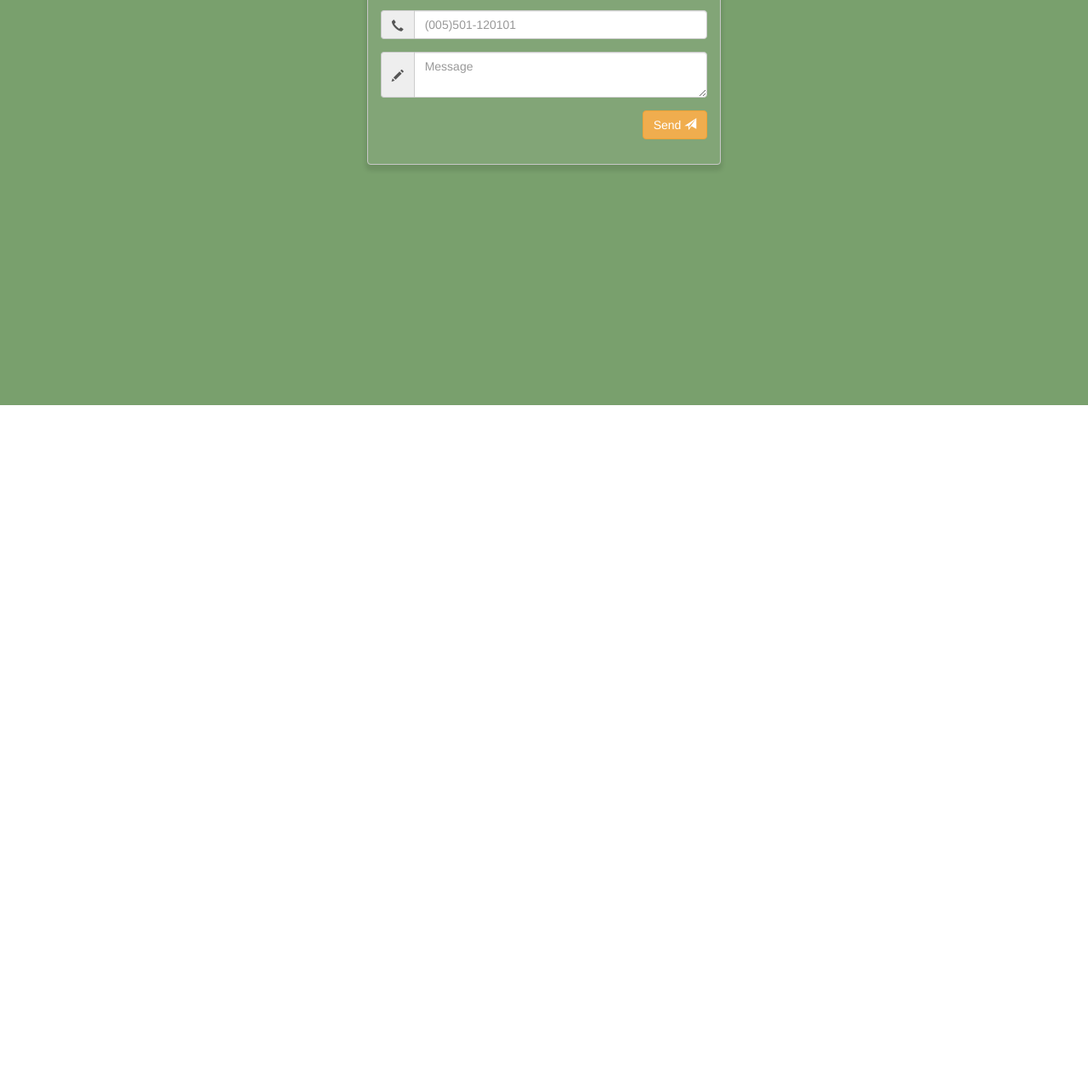
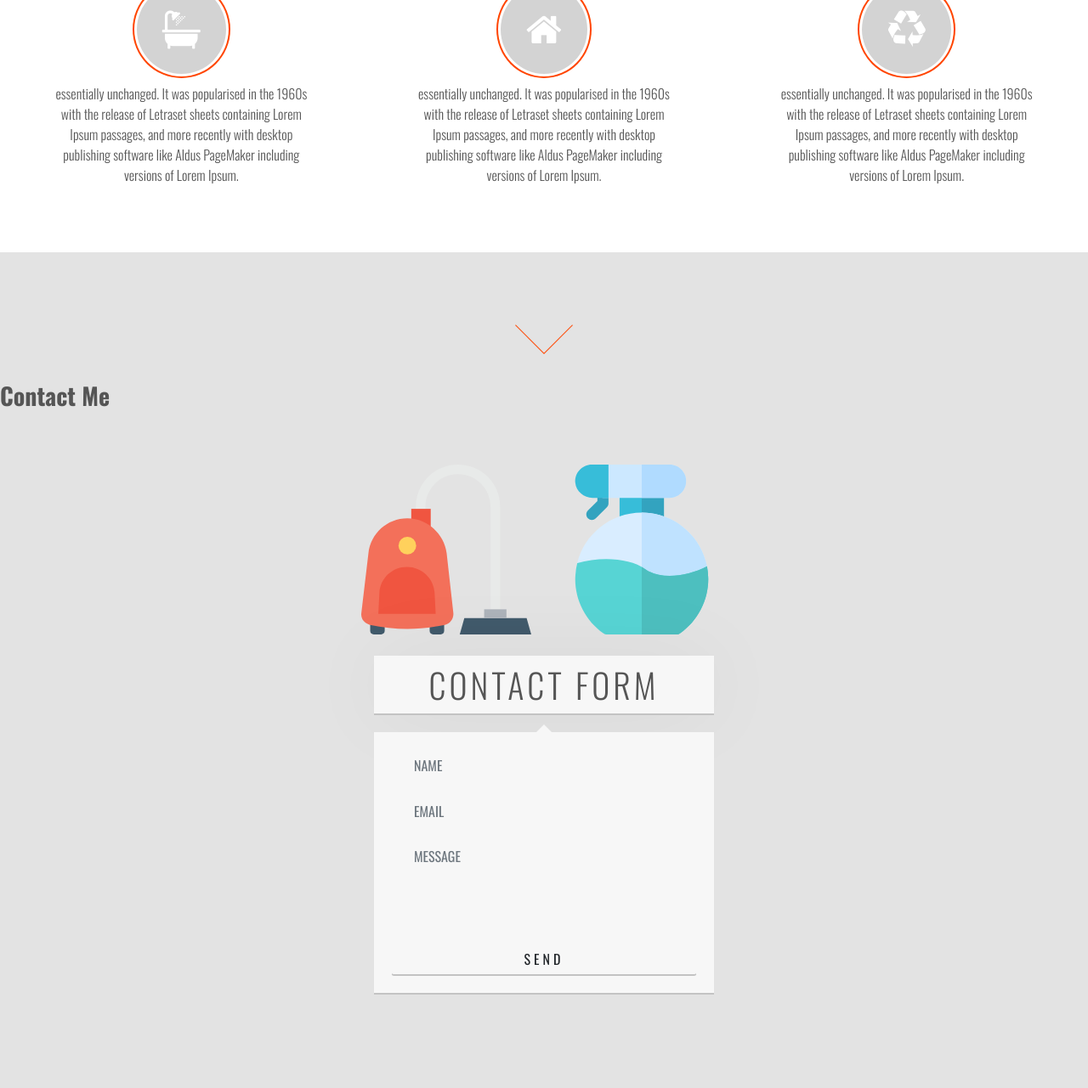
Before and after one commit to vanhunick/Cleaning, a plain HTML site: page index.html in a window 1280 px wide. Shown: the part 323-1604 px from the top of the page at 85% size. Before the commit the page ends 800 px from the top, so only its background shows below. Drawn offline with nearby package versions, Linux system fonts and the light colour scheme.

Commit message:
Added services row and arrow to animate to contact form

```diff
--- a/css/index.css
+++ b/css/index.css
@@ -1,21 +1,209 @@
-body{
-    background-image: linear-gradient(#79a06d, #79a06d);
+@import url(http://fonts.googleapis.com/css?family=Oswald:400,700,300);
+.centered {
+  margin: 0 auto;
+  text-align: center;
+}
+.uppercase {
+  text-transform: uppercase;
+}
+.bottom-line {
+  border-bottom: 2px solid #c3c3c3;
+}
+::-webkit-resizer {
+  display: none;
+}
+body {
+  background-color: #e3e3e3;
+  color: #555;
+  font-family: 'Oswald', sans-serif;
+  font-weight: 300;
+  padding-top: 40px;
+}
+body * {
+  outline: none !important;
+}
+header h1 {
+  text-transform: uppercase;
+  margin: 0 auto;
+  text-align: center;
+  border-bottom: 2px solid #c3c3c3;
+  background-color: #f7f7f7;
+  box-shadow: 0px 0px 100px rgba(0, 0, 0, 0.05);
+  color: #555;
+  font-weight: 300;
+  width: 400px;
+  padding: 10px 0px 10px 0px;
+  letter-spacing: 4px;
+}
+section {
+  margin: 0 auto;
+  text-align: center;
+}
+.arrow-up {
+  margin: 0 auto;
+  text-align: center;
+  position: relative;
+  top: 1px;
+  width: 0;
+  height: 0;
+  margin-top: 10px;
+  border-left: 10px solid transparent;
+  border-right: 10px solid transparent;
+  border-bottom: 10px solid #f7f7f7;
+}
+form#contact {
+  margin: 0 auto;
+  text-align: center;
+  border-bottom: 2px solid #c3c3c3;
+  width: 400px;
+  padding: 20px;
+  background-color: #f7f7f7;
+}
+.form-control {
+  box-shadow: none;
+  border-radius: 0;
+  background-color: #f7f7f7;
+  outline: none;
+  border: none;
+  box-shadow: none !important;
+}
+textarea#message {
+  min-height: 100px;
+  resize: vertical;
+  overflow: hidden;
+  border-bottom: 0px;
+}
+button#send {
+  text-transform: uppercase;
+  border-bottom: 2px solid #c3c3c3;
+  margin-top: 20px;
+  letter-spacing: 4px;
 }
 
-#box{
-    border: 1px solid rgb(200, 200, 200);
-    box-shadow: rgba(0, 0, 0, 0.1) 0px 5px 5px 2px;
-    background: rgba(200, 200, 200, 0.1);
-    border-radius: 4px;
-    top:50px;
+
+
+
+.custom-icon {
+  font-size:45px;
+  background:#666;
+  background:rgba(0,0,0,0.4);
+  background: lightgrey;
+  padding:30px;
+  -webkit-border-radius:1100%;
+  -moz-border-radius:100%;
+  -o-border-radius:100%;
+  border-radius:100%;
+  border:3px solid #fff;
+  color: white;
+  box-shadow: 0 0 0 2px orangered;
+  text-align:center;
+  display:table-cell;
+  vertical-align:middle;
+  width:60px;
+  height:60px;
+  -moz-transition:.5s;
+  -webkit-transition:.5s;
+  -o-transition:.5s;
+  transition:.5s;
+}
+.custom-icon:hover {
+  background:rgba(0,0,0,0.6);
+}
+.fix-editor {
+  display:none;
+}
+.icon-wrapper {
+  display:inline-block;
 }
 
-h2{
-    text-align:center;
-    color:#fff;
+#service-row {
+  margin-bottom: 5%;
+  background-color: white;
+  padding-bottom: 5%;
 }
 
-#header {
-  color:#fff;
-  font-size: 400%;
+.service-p {
+  margin-top: 2%;
+  padding-left: 12%;
+  padding-right: 12%;
+  margin-right: : 5%;
+  margin-left: : 5%;
 }
+
+#title {
+  font-size: 600%;
+  font-weight: 100;
+  font-family: 'Lato', sans-serif;
+  color: #ff7c4c;
+  margin-bottom: 0%;
+}
+
+#sub-title {
+  /*margin-right: 14%;*/
+  margin-top: 0%;
+  font-size: 200%;
+  margin-bottom: 5%;
+  font-weight: bold;
+  font-family: 'Lato', sans-serif;
+  color: black;
+}
+
+#contact-me {
+  margin-top: 5%;
+  margin-bottom: 5%;
+  font-weight: bold;
+}
+
+#contact-form-row {
+  margin-bottom: 5%;
+  padding-bottom: 5%;
+}
+
+/*Down button css*/
+section {
+  position: relative;
+  width: 100%;
+  margin-bottom: 2%;
+}
+
+
+#section04 a {
+  padding-top: 60px;
+}
+#section04 a span {
+  position: absolute;
+  top: 0;
+  left: 50%;
+  width: 48px;
+  height: 48px;
+  margin-left: -24px;
+  border-left: 1px solid orangered;
+  border-bottom: 1px solid orangered;
+  -webkit-transform: rotate(-45deg);
+  transform: rotate(-45deg);
+  -webkit-animation: sdb04 2s infinite;
+  animation: sdb04 2s infinite;
+  box-sizing: border-box;
+}
+@-webkit-keyframes sdb04 {
+  0% {
+    -webkit-transform: rotate(-45deg) translate(0, 0);
+  }
+  20% {
+    -webkit-transform: rotate(-45deg) translate(-10px, 10px);
+  }
+  40% {
+    -webkit-transform: rotate(-45deg) translate(0, 0);
+  }
+}
+@keyframes sdb04 {
+  0% {
+    transform: rotate(-45deg) translate(0, 0);
+  }
+  20% {
+    transform: rotate(-45deg) translate(-10px, 10px);
+  }
+  40% {
+    transform: rotate(-45deg) translate(0, 0);
+  }
+}
--- a/index.html
+++ b/index.html
@@ -11,8 +11,13 @@
   <!-- JQuery -->
   <script src="https://ajax.googleapis.com/ajax/libs/jquery/1.11.3/jquery.min.js"></script>
 
+  <!-- Lato font -->
+  <link href="https://fonts.googleapis.com/css?family=Lato:100" rel="stylesheet">
+
   <!-- bootstrap -->
   <script src="https://maxcdn.bootstrapcdn.com/bootstrap/3.3.5/js/bootstrap.min.js"></script>
+
+  <link rel="stylesheet" href="https://maxcdn.bootstrapcdn.com/font-awesome/4.7.0/css/font-awesome.min.css">
 
   <!-- Stylesheet -->
   <link rel="stylesheet" href="css/index.css">
@@ -23,63 +28,79 @@
  <div class="container-fluid">
   <div class="row text-center">
     <div class="col-md-12">
-      <h1 id="header">Taupo Cleaning</h1>
+      <h1 id="title">Simply Clean</h1>
+      <h3 id="sub-title">Personal cleaning</h3>
     </div>
   </div>
 
-  <div class="row-fluid" >
-    <div class="col-md-offset-4 col-md-4" id="box">
-      <h2>Contact Me!</h2>
-        <hr>
-        <form class="form-horizontal" action="https://formspree.io/nickyvanhulst@gmail.com" method="POST" id="contact_form">
-          <fieldset>
-            <!-- Text input-->
-            <div class="form-group">
-              <div class="col-md-12">
-                <div class="input-group">
-                  <span class="input-group-addon"><i class="glyphicon glyphicon-user"></i></span>
-                  <input name="first_name" placeholder="Name" class="form-control" type="text">
+
+  <div class="row text-center" id="service-row">
+    <div class="col-md-4">
+      <h2>Service one</h2>
+      <div class="icon-wrapper"><i class="fa fa-bath custom-icon"><span class="fix-editor">&nbsp;</span></i></div>
+      <p class="service-p">
+        essentially unchanged. It was popularised in the 1960s with the release of Letraset sheets containing Lorem Ipsum passages, and more recently with desktop publishing software like Aldus PageMaker including versions of Lorem Ipsum.
+      </p>
     </div>
+    <div class="col-md-4">
+      <h2>Service Two</h2>
+      <div class="icon-wrapper"><i class="fa fa-home custom-icon"><span class="fix-editor">&nbsp;</span></i></div>
+      <p class="service-p">
+        essentially unchanged. It was popularised in the 1960s with the release of Letraset sheets containing Lorem Ipsum passages, and more recently with desktop publishing software like Aldus PageMaker including versions of Lorem Ipsum.
+      </p>
+    </div>
+    <div class="col-md-4">
+      <h2>Service Three</h2>
+        <div class="icon-wrapper"><i class="fa fa-recycle custom-icon"><span class="fix-editor">&nbsp;</span></i></div>
+        <p class="service-p">
+        essentially unchanged. It was popularised in the 1960s with the release of Letraset sheets containing Lorem Ipsum passages, and more recently with desktop publishing software like Aldus PageMaker including versions of Lorem Ipsum.
+      </p>
     </div>
   </div>
 
-            <!-- Text input-->
-            <div class="form-group">
-                <div class="col-md-12">
-                    <div class="input-group">
-                        <span class="input-group-addon"><i class="glyphicon glyphicon-envelope"></i></span>
-                        <input name="email" placeholder="E-Mail Address" class="form-control" type="text">
+  <div class="row text-center">
+    <section id="section04" class="demo">
+      <a href="#contact-form-row"><span></span></a>
+    </section>
+    <h3 id="contact-me">Contact Me</h3>
   </div>
+
+<div class="row text-center" style="margin-bottom: 2%">
+<div class="col-md-6 text-right">
+<img src="svg/vacuum-cleaner.svg" alt="spray bottle" width="200px">
+</div>
+<div class="col-md-6 text-left">
+<img src="svg/spray-bottle.svg" alt="spray bottle" width="200px">
 </div>
 </div>
 
+<div class="row" id="contact-form-row">
+<div class="col-md-12">
+<header>
+  <h1>CONTACT FORM</h1>
+</header>
+<section>
+  <div class="arrow-up"></div>
+  <form id="contact" class="form-horizontal" role="form">
     <div class="form-group">
-
-                <div class="col-md-12">
-                    <div class="input-group">
-                        <span class="input-group-addon"><i class="glyphicon glyphicon-earphone"></i></span>
-                        <input name="phone" placeholder="(005)501-120101" class="form-control" type="text">
+      <div class="col-sm-12">
+        <input id="name" name="name" type="text" placeholder="NAME" class="form-control">
       </div>
     </div>
-            </div>
-
     <div class="form-group">
-                <div class="col-md-12 inputGroupContainer">
-                    <div class="input-group">
-                        <span class="input-group-addon"><i class="glyphicon glyphicon-pencil"></i></span>
-                        <textarea class="form-control" name="comment" placeholder="Message"></textarea>
+      <div class="col-sm-12">
+        <input id="email" name="email" type="email" placeholder="EMAIL" class="form-control">
       </div>
     </div>
-            </div>
-
     <div class="form-group">
-
-                <div class="col-md-12">
-                    <button type="submit" class="btn btn-warning pull-right">Send <span class="glyphicon glyphicon-send"></span></button>
+      <div class="col-sm-12">
+        <textarea class="form-control" id="message" name="message" placeholder="MESSAGE"></textarea>
       </div>
     </div>
-        </fieldset>
+    <button id="send" name="send" class="btn btn-block">send</button>
   </form>
+  </section>
 </div>
 </div>
 </body>
+<script src="js/index.js"></script>
--- /dev/null
+++ b/js/index.js
@@ -0,0 +1,6 @@
+$(function() {
+	$('a[href*=#]').on('click', function(e) {
+		e.preventDefault();
+		$('html, body').animate({ scrollTop: $($(this).attr('href')).offset().top}, 500, 'linear');
+	});
+});
```
Also changed, not shown: svg/spray-bottle.svg (added), svg/vacuum-cleaner.svg (added). Lines whose indentation alone changed are shown as unchanged.
